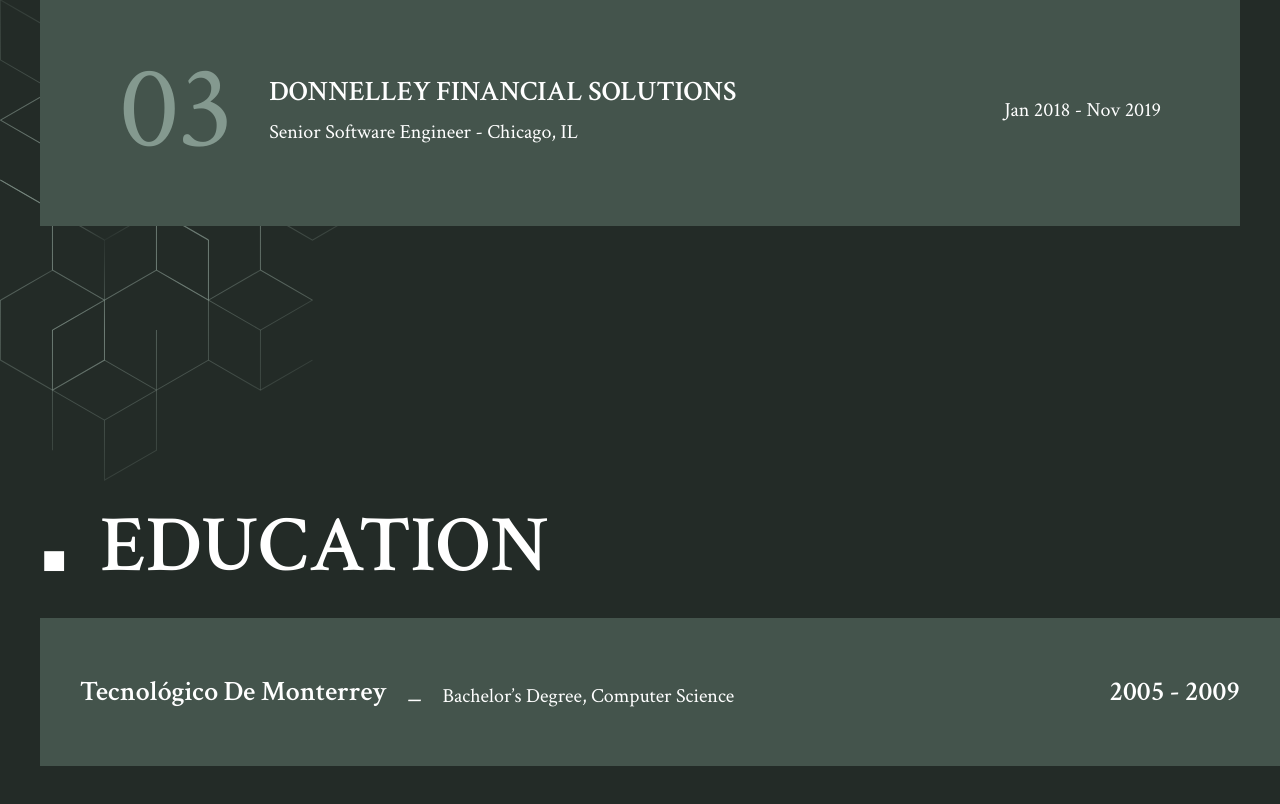
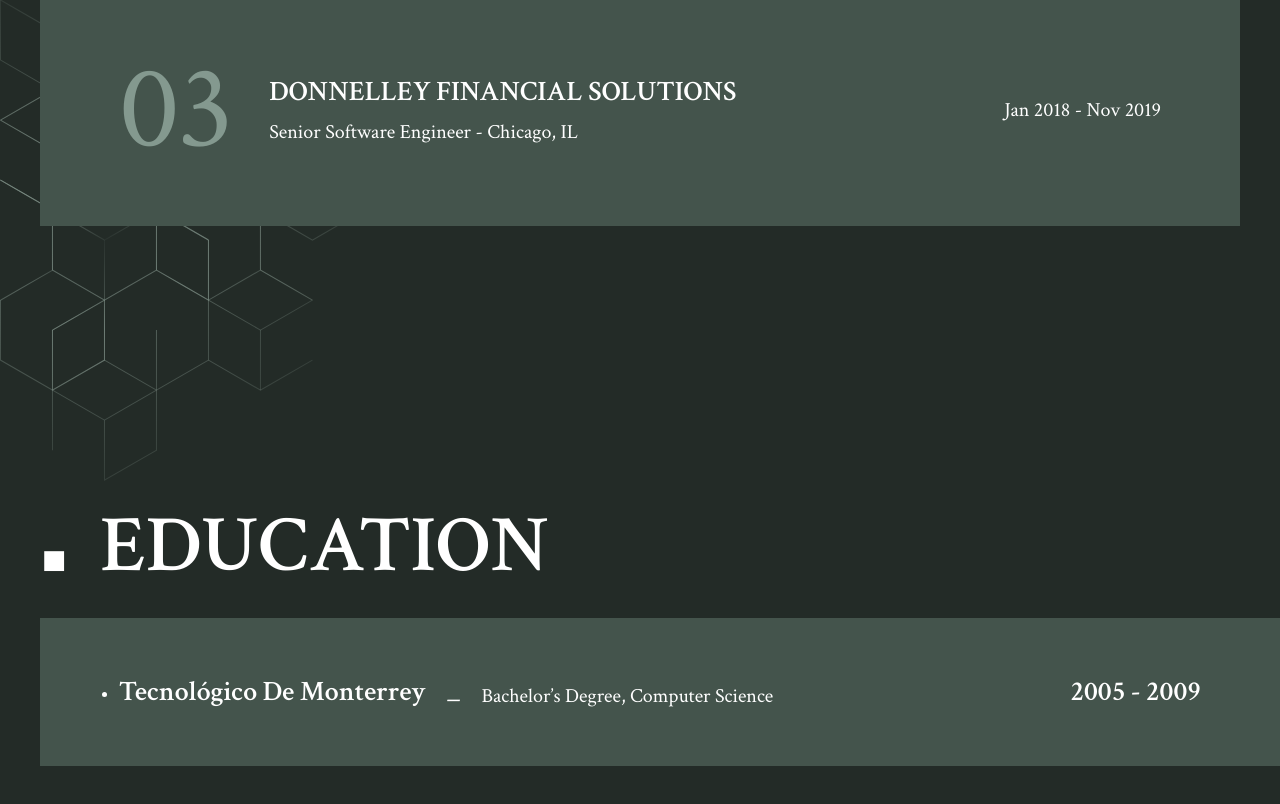
Before and after one commit to leodsan/portfolio-website, a Next.js app: page / in a window 1280 px wide. Shown: the part 2763-3567 px from the top of the page. Built offline with nearby package versions, Linux system fonts and the light colour scheme.

Commit message:
make clean code

```diff
--- a/src/components/elements/InfoSection.js
+++ b/src/components/elements/InfoSection.js
@@ -40,13 +40,12 @@
         </div>
         <ul
           className={cn(
-            "bg-green-700 flex flex-wrap list-inside gap-x-8 z-20",
+            "bg-green-700 flex flex-wrap gap-x-8 z-20",
             listClassName,
             {
               "-ml-[var(--app-space)] px-[var(--app-space)]":
                 listPosition === "left",
-              "-mr-[var(--app-space)] px-[var(--app-space)]":
-                listPosition === "right",
+              "-mr-[var(--app-space)] px-[4.9375rem]": listPosition === "right",
               "px-[4.9375rem]": listPosition === "center",
             }
           )}
--- /dev/null
+++ b/src/components/pages/home/Education.js
@@ -0,0 +1,31 @@
+import { Button } from "../../commons";
+import { InfoSection } from "../../elements";
+
+function Education({ items }) {
+  return (
+    <InfoSection
+      hasShadow
+      title="education"
+      listPosition="right"
+      listClassName="pt-14"
+    >
+      {items.map(({ id, title, link, date, subtitle }) => (
+        <li
+          key={id}
+          className="list-disc w-full relative [&:not(:last-child)]:mb-14 [&:not(:last-child)]:before:content-[''] [&:not(:last-child)]:before:w-[90%] [&:not(:last-child)]:before:h-[1px] [&:not(:last-child)]:before:bg-green-500 [&:not(:last-child)]:before:left-1/2 [&:not(:last-child)]:before:-translate-x-1/2 [&:not(:last-child)]:before:bottom-0 [&:not(:last-child)]:before:absolute"
+        >
+          <Button target type="a" href={link} className="w-full pb-14 gap-9">
+            <div className="flex items-center justify-between flex-grow tp-h1">
+              <div className="flex gap-5 items-end">
+                <span>{title}</span>_<span className="tp-h4">{subtitle}</span>
+              </div>
+              <span>{date}</span>
+            </div>
+          </Button>
+        </li>
+      ))}
+    </InfoSection>
+  );
+}
+
+export { Education };
--- /dev/null
+++ b/src/components/pages/home/Experience.js
@@ -0,0 +1,38 @@
+import { Button } from "../../commons";
+import { InfoSection } from "../../elements";
+
+function Experience({ items }) {
+  return (
+    <InfoSection
+      patternP="4"
+      patternN="5"
+      title="experience"
+      listPosition="center"
+      listClassName="pt-14"
+      patternPClassName="top-[9.2rem] right-0"
+      patternNClassName="-bottom-[16rem] left-0 z-10"
+    >
+      {items.map(({ id, title, link, date, subtitle }, index) => (
+        <li
+          key={id}
+          className="w-full relative [&:not(:last-child)]:mb-14 [&:not(:last-child)]:before:content-[''] [&:not(:last-child)]:before:w-[90%] [&:not(:last-child)]:before:h-[1px] [&:not(:last-child)]:before:bg-green-500 [&:not(:last-child)]:before:left-1/2 [&:not(:last-child)]:before:-translate-x-1/2 [&:not(:last-child)]:before:bottom-0 [&:not(:last-child)]:before:absolute"
+        >
+          <Button target type="a" href={link} className="w-full pb-14 gap-9">
+            <span className="text-9xl text-text-3">
+              {("0" + (index + 1)).slice(-2)}
+            </span>
+            <div className="flex items-center justify-between flex-grow tp-h4">
+              <div className="flex flex-col gap-2 items-start">
+                <span className="tp-h1">{title}</span>
+                <span>{subtitle}</span>
+              </div>
+              <span>{date}</span>
+            </div>
+          </Button>
+        </li>
+      ))}
+    </InfoSection>
+  );
+}
+
+export { Experience };
--- /dev/null
+++ b/src/components/pages/home/Skills.js
@@ -0,0 +1,21 @@
+import { InfoSection } from "../../elements";
+
+function Skills({ items }) {
+  return (
+    <InfoSection
+      patternP="3"
+      title="skills"
+      listPosition="left"
+      listClassName="py-24 list-inside"
+      patternPClassName="top-0 right-0"
+    >
+      {items.map(({ id, title }) => (
+        <li key={id} className="py-2 tp-h3 w-[17.7%] list-disc">
+          {title}
+        </li>
+      ))}
+    </InfoSection>
+  );
+}
+
+export { Skills };
--- a/src/components/pages/home/index.js
+++ b/src/components/pages/home/index.js
@@ -1 +1,4 @@
 export * from "./Introduction";
+export * from "./Skills";
+export * from "./Experience";
+export * from "./Education";
--- a/src/pages/index.js
+++ b/src/pages/index.js
@@ -1,7 +1,10 @@
-import { Introduction } from "../components/pages/home";
-import { InfoSection } from "../components/elements";
+import {
+  Introduction,
+  Skills,
+  Experience,
+  Education,
+} from "../components/pages/home";
 import { HOME_CONST } from "../constants";
-import { Button } from "../components/commons";
 
 const Home = () => {
   const { skills, experience, education } = HOME_CONST;
@@ -9,70 +12,9 @@
   return (
     <main>
       <Introduction />
-      <InfoSection
-        patternP="3"
-        title="skills"
-        listPosition="left"
-        listClassName="py-24"
-        patternPClassName="top-0 right-0"
-      >
-        {skills.map(({ id, title }) => (
-          <li key={id} className="py-2 tp-h3 w-[17.7%] list-disc">
-            {title}
-          </li>
-        ))}
-      </InfoSection>
-      <InfoSection
-        patternP="4"
-        patternN="5"
-        title="experience"
-        listPosition="center"
-        listClassName="pt-14"
-        patternPClassName="top-[9.2rem] right-0"
-        patternNClassName="-bottom-[16rem] left-0 z-10"
-      >
-        {experience.map(({ id, title, link, date, subtitle }, index) => (
-          <li
-            key={id}
-            className="w-full relative [&:not(:last-child)]:mb-14 [&:not(:last-child)]:before:content-[''] [&:not(:last-child)]:before:w-[90%] [&:not(:last-child)]:before:h-[1px] [&:not(:last-child)]:before:bg-green-500 [&:not(:last-child)]:before:left-1/2 [&:not(:last-child)]:before:-translate-x-1/2 [&:not(:last-child)]:before:bottom-0 [&:not(:last-child)]:before:absolute"
-          >
-            <Button target type="a" href={link} className="w-full pb-14 gap-9">
-              <span className="text-9xl text-text-3">
-                {("0" + (index + 1)).slice(-2)}
-              </span>
-              <div className="flex items-center justify-between flex-grow tp-h4">
-                <div className="flex flex-col gap-2 items-start">
-                  <span className="tp-h1">{title}</span>
-                  <span>{subtitle}</span>
-                </div>
-                <span>{date}</span>
-              </div>
-            </Button>
-          </li>
-        ))}
-      </InfoSection>
-      <InfoSection
-        hasShadow
-        title="education"
-        listPosition="right"
-        listClassName="pt-14"
-      >
-        {education.map(({ id, title, link, date, subtitle }, index) => (
-          <li
-            key={id}
-            className="w-full relative [&:not(:last-child)]:mb-14 [&:not(:last-child)]:before:content-[''] [&:not(:last-child)]:before:w-[90%] [&:not(:last-child)]:before:h-[1px] [&:not(:last-child)]:before:bg-green-500 [&:not(:last-child)]:before:left-1/2 [&:not(:last-child)]:before:-translate-x-1/2 [&:not(:last-child)]:before:bottom-0 [&:not(:last-child)]:before:absolute"
-          >
-            <Button target type="a" href={link} className="w-full pb-14 gap-9">
-              <div className="flex items-center justify-between flex-grow tp-h1">
-                <div className="flex gap-5 items-end">
-                  <span>{title}</span>_<span className="tp-h4">{subtitle}</span>
-                </div>
-                <span>{date}</span>
-              </div>
-            </Button>
-          </li>
-        ))}
-      </InfoSection>
+      <Skills items={skills} />
+      <Experience items={experience} />
+      <Education items={education} />
     </main>
   );
 };
```
